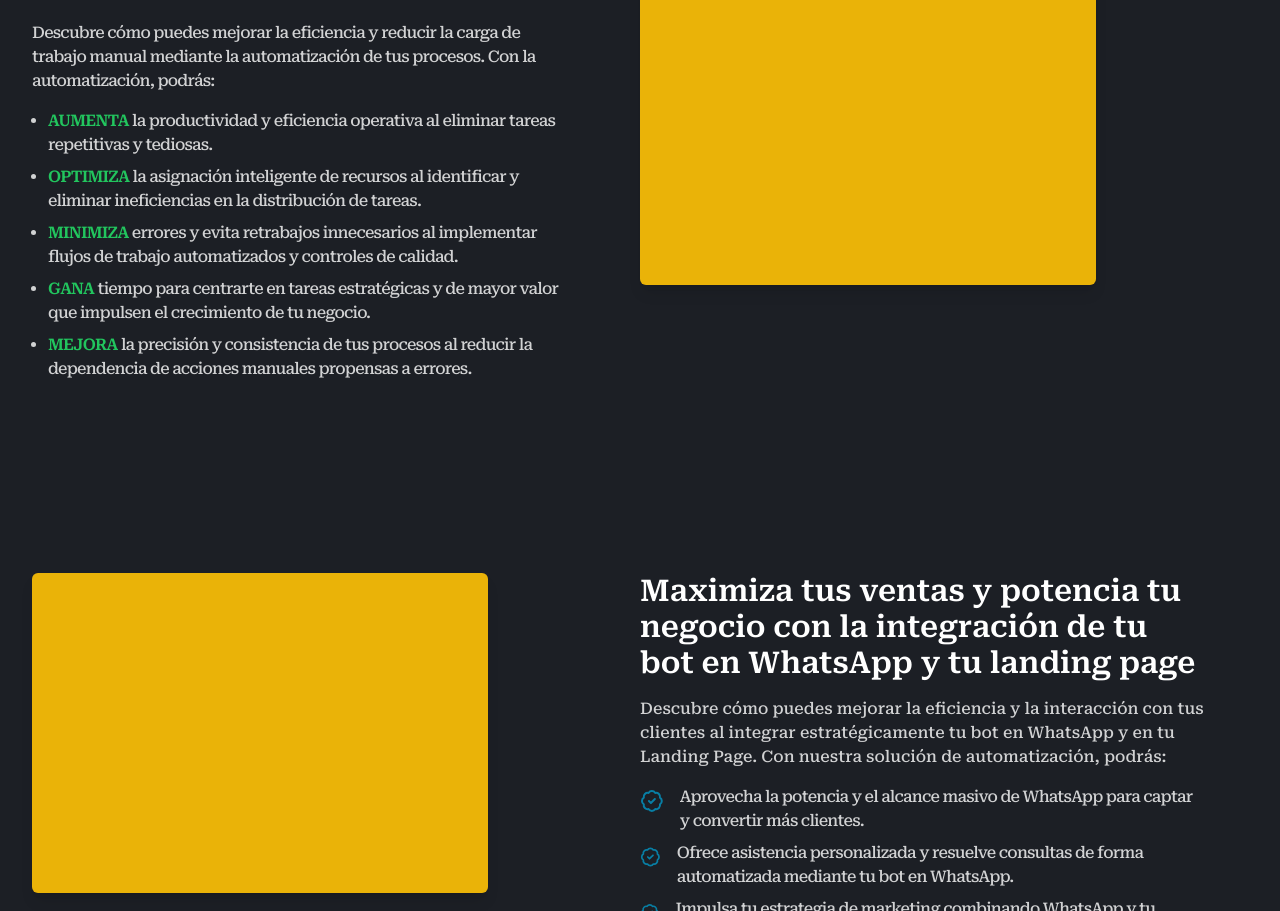
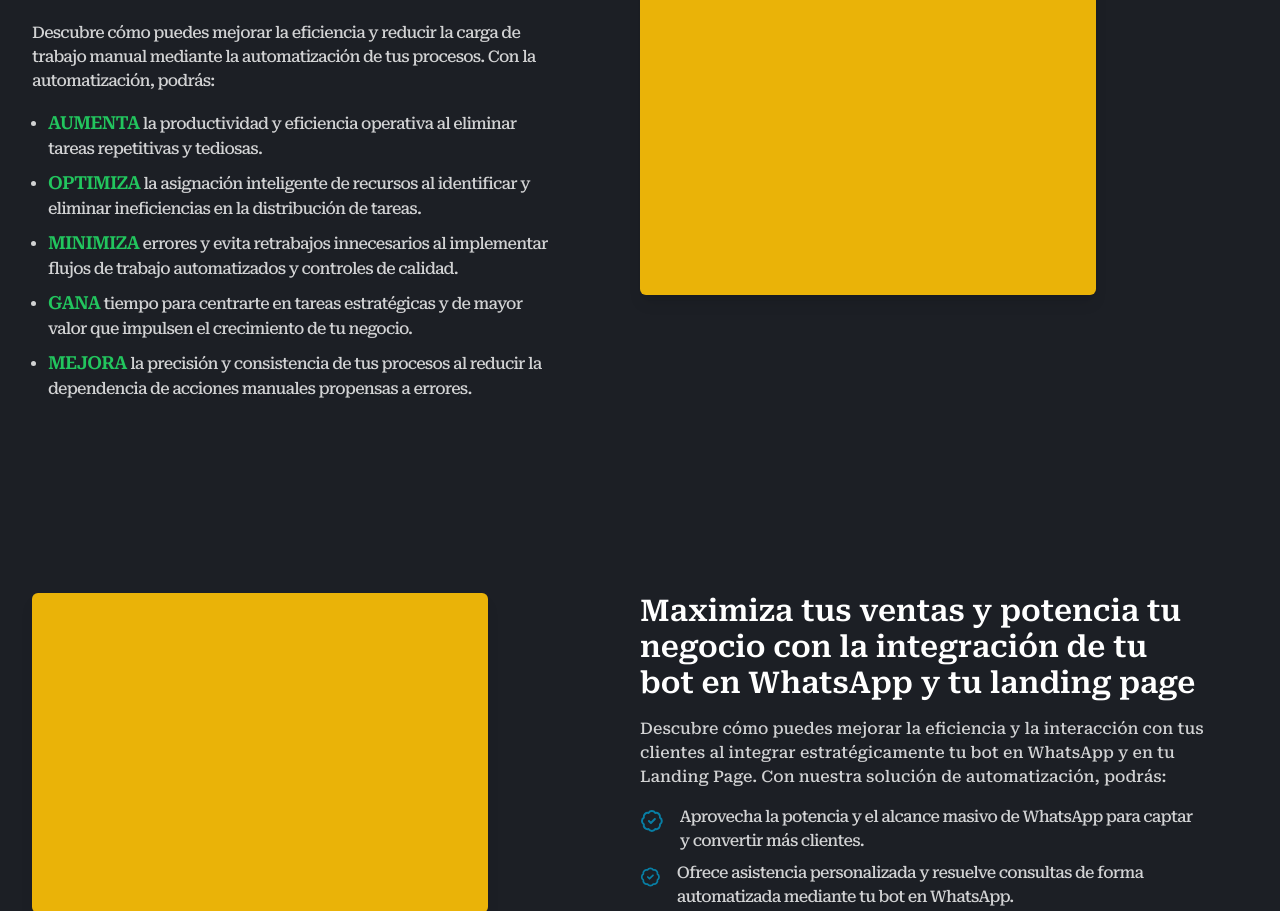
Before and after one commit to samirjabib/botlify-app, a Next.js app: page / in a window 1280 px wide. Shown: the part 1569-2480 px from the top of the page. Built offline with nearby package versions, Linux system fonts and the light colour scheme.

Commit message:
add button to system design

```diff
--- a/components/LandingPage/LandingBenefits/FirstRowBenefits.tsx
+++ b/components/LandingPage/LandingBenefits/FirstRowBenefits.tsx
@@ -16,33 +16,35 @@ const FirstRowBenefits = () => {
         </p>
         <ul className="text-white/80 list-disc pl-4 text-base tracking-tighter flex flex-col gap-y-2 max-w-xl pr-12">
           <li>
-            <span className="text-green-500 font-semibold uppercase">
+            <span className="text-green-500 font-semibold uppercase text-lg">
               Aumenta
             </span>{" "}
             la productividad y eficiencia operativa al eliminar tareas
             repetitivas y tediosas.
           </li>
           <li>
-            <span className="text-green-500 font-semibold uppercase">
+            <span className="text-green-500 font-semibold uppercase text-lg">
               Optimiza
             </span>{" "}
             la asignación inteligente de recursos al identificar y eliminar
             ineficiencias en la distribución de tareas.
           </li>
           <li>
-            <span className="text-green-500 font-semibold uppercase">
+            <span className="text-green-500 font-semibold uppercase text-lg">
               Minimiza
             </span>{" "}
             errores y evita retrabajos innecesarios al implementar flujos de
             trabajo automatizados y controles de calidad.
           </li>
           <li>
-            <span className="text-green-500 font-semibold uppercase">Gana</span>{" "}
+            <span className="text-green-500 font-semibold uppercase text-lg">
+              Gana
+            </span>{" "}
             tiempo para centrarte en tareas estratégicas y de mayor valor que
             impulsen el crecimiento de tu negocio.
           </li>
           <li>
-            <span className="text-green-500 font-semibold uppercase">
+            <span className="text-green-500 font-semibold uppercase text-lg">
               Mejora
             </span>{" "}
             la precisión y consistencia de tus procesos al reducir la
--- a/package.json
+++ b/package.json
@@ -13,6 +13,7 @@
     "@radix-ui/react-accordion": "^1.1.2",
     "@radix-ui/react-popover": "1.0.6",
     "@sanity/client": "^6.1.2",
+    "@storybook/react": "^7.0.20",
     "@tailwindcss/forms": "^0.5.3",
     "@tanstack/react-query": "^4.29.12",
     "@tanstack/react-query-devtools": "^4.29.12",
@@ -25,6 +26,7 @@
     "@upstash/ratelimit": "^0.4.3",
     "@upstash/redis": "^1.21.0",
     "@vercel/analytics": "^1.0.1",
+    "class-variance-authority": "^0.6.0",
     "clsx": "^1.2.1",
     "eventsource-parser": "^1.0.0",
     "framer-motion": "^10.12.16",
```
Also changed, not shown: design-system/elements/Button/Button.tsx (+36 -0 lines), 2 other files (tests, documents, lock files or other folders).
